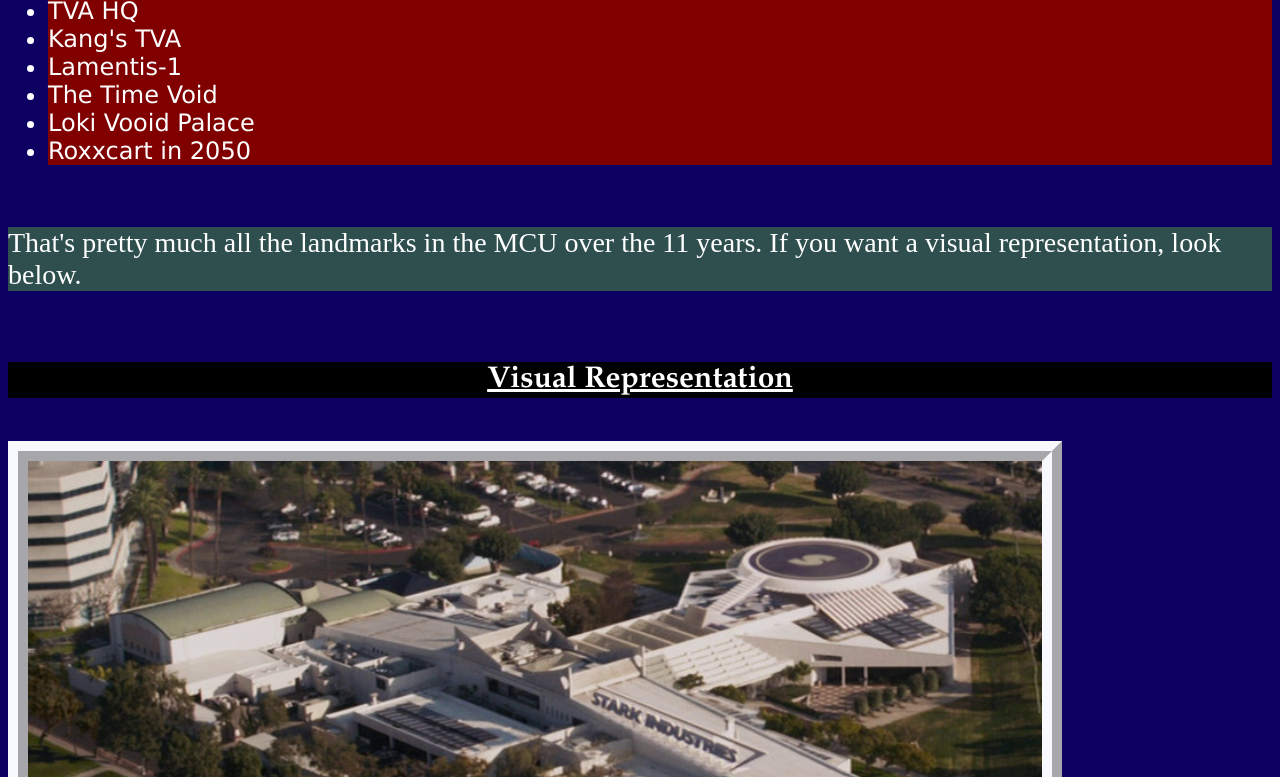
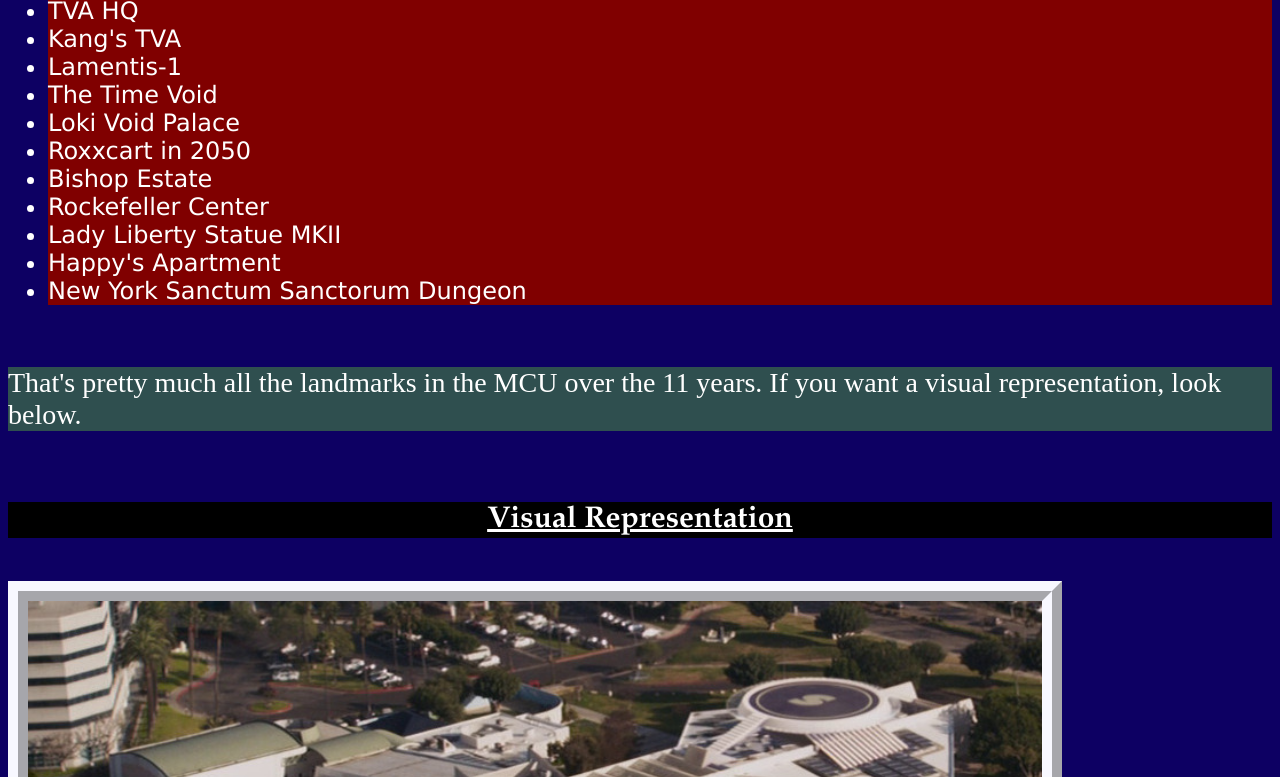
Before and after one commit to LegacyPK0401/MCU-Main, a plain HTML site: page land.html in a window 1280 px wide. Shown: the part 2623-3400 px from the top of the page. Drawn offline with Linux system fonts and the light colour scheme.

Commit message:
Added NWH landmarks to list and added the Liberty Statue from NWH

```diff
--- a/land.css
+++ b/land.css
@@ -567,3 +567,10 @@ li {
   border-width:20px;
   border-color:rgb(65,187,231);
 }
+
+.llII {
+  height:500px;
+  border:ridge;
+  border-width: 20px;
+  border-color: #032B40;
+}
--- a/land.html
+++ b/land.html
@@ -95,8 +95,13 @@
       <li>Kang's TVA</li>
       <li>Lamentis-1</li>
       <li>The Time Void</li>
-      <li>Loki Vooid Palace</li>
+      <li>Loki Void Palace</li>
       <li>Roxxcart in 2050</li>
+      <li>Bishop Estate</li>
+      <li>Rockefeller Center</li>
+      <li>Lady Liberty Statue MKII</li>
+      <li>Happy's Apartment</li>
+      <li>New York Sanctum Sanctorum Dungeon</li>
     </ul>
     <br>
     <p> That's pretty much all the landmarks in the MCU over the 11 years. If you want a visual representation, look below.</p>
@@ -309,6 +314,9 @@
 
     <img src="roxxcart.jpg" class="roxxcart" alt="Roxxcart">
     <p>"Roxxcart in 2050" By Screen Rant CC-BY</p>
+
+    <img src="libertyII.jpg" class="llII" alt="Lady Liberty Statue MKII">
+    <p>"Lady Liberty Statue MKII" By Charlie Ridgely at comicbook.com</p>
       <footer>
       <a class="foot" href="event.html">Next Page</a>
       <br>
```
Also changed, not shown: libertyII.jpg (added).
